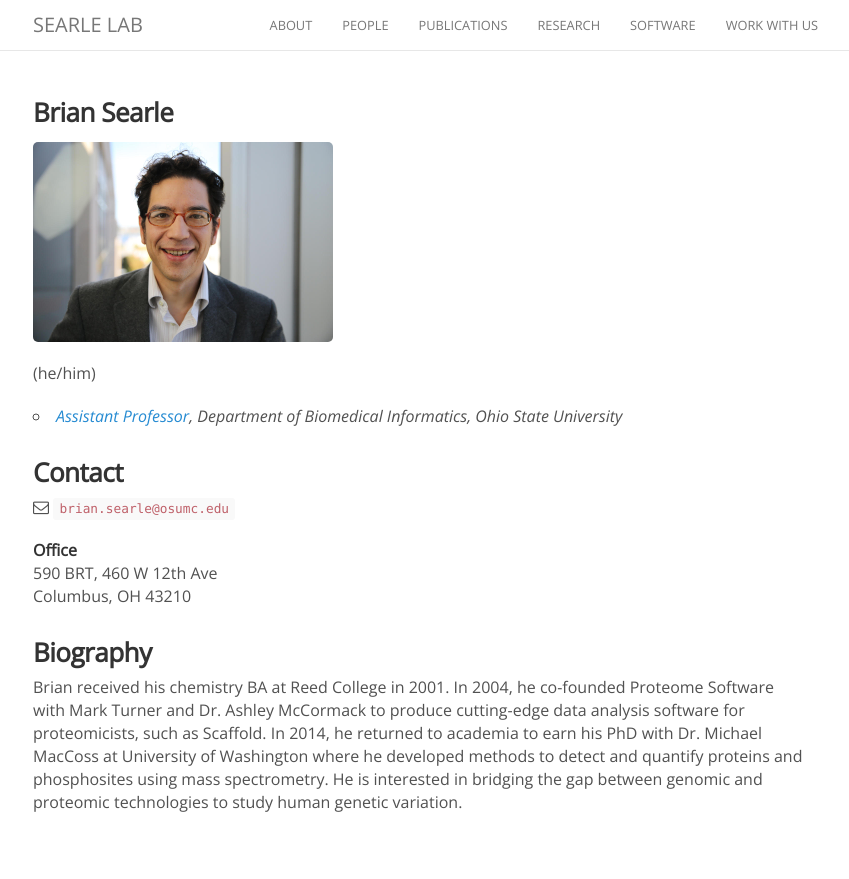
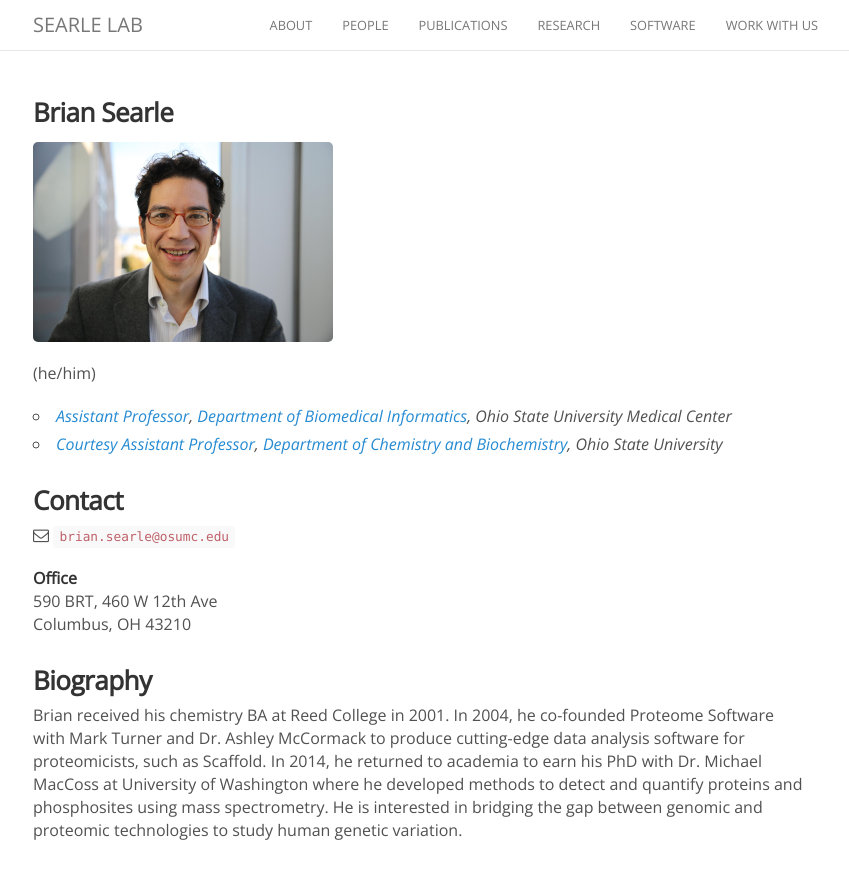
Before and after one commit to searlelab/searlelab.github.io, a Jekyll site: the page built from _people/brian_searle.md, in a window 1280 px wide. Shown: the top 879 px of the page, without its empty margins (222-1071 px from the left). Built offline with Jekyll 4.4.1, drawn with Linux system fonts in a browser that asks for light colours; nearby versions of some CDN libraries; comment, search, counter and statistics services are not loaded.

Commit message:
Update brian_searle.md

```diff
--- a/_people/brian_searle.md
+++ b/_people/brian_searle.md
@@ -9,7 +9,8 @@ joined: 2000
 <img width="300" src="{{site.baseurl}}/images/people/{{page.avatar}}" data-action="zoom">
 (he/him)
 
-- _<a href="https://medicine.osu.edu/find-faculty/non-clinical/biomedical-informatics/brian-searle">Assistant Professor</a>, Department of Biomedical Informatics, Ohio State University_<br>
+- _[Assistant Professor](https://medicine.osu.edu/find-faculty/non-clinical/biomedical-informatics/brian-searle), [Department of Biomedical Informatics](https://medicine.osu.edu/departments/biomedical-informatics), Ohio State University Medical Center_<br>
+- _[Courtesy Assistant Professor](https://chemistry.osu.edu/people/searle.30), [Department of Chemistry and Biochemistry](https://chemistry.osu.edu/), Ohio State University_<br>
 
 
 ### Contact
```
